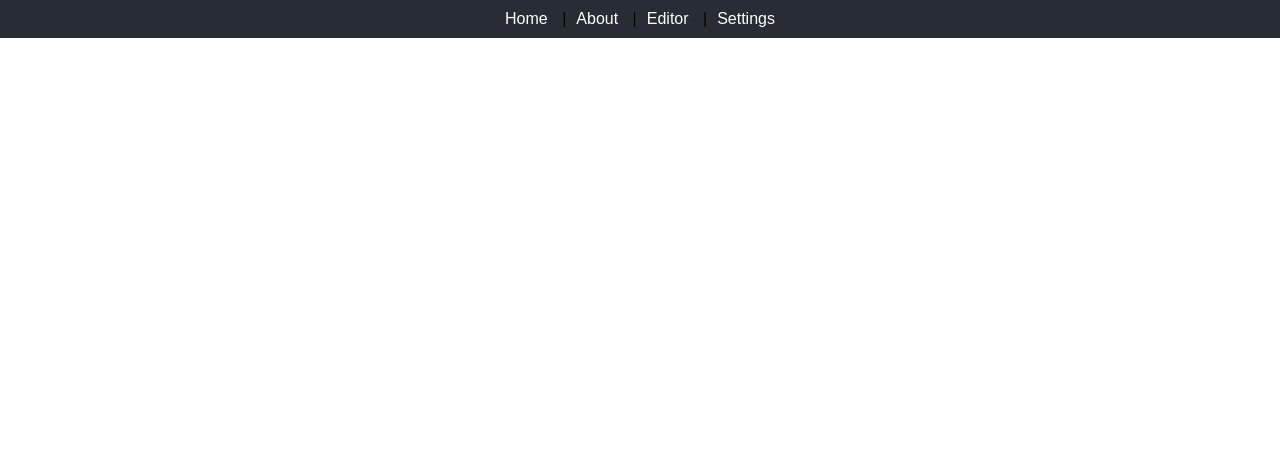
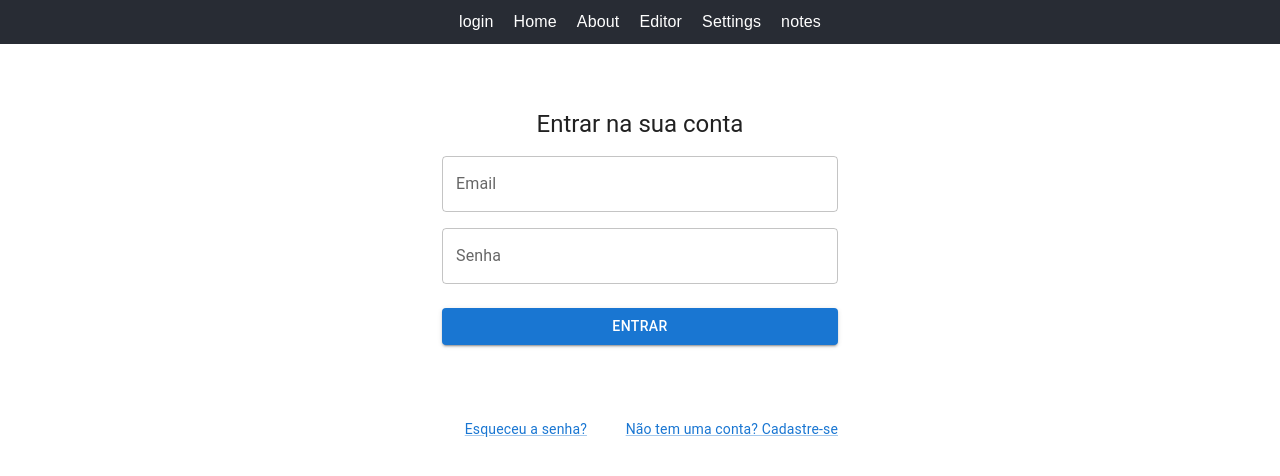
Before and after one commit to maykeanselmo/Taskfy, a React (Create React App) app in the folder taskfy_web_app/: page /login in a window 1280 px wide. Shown: the top 476 px of the page. Built offline with nearby package versions, Linux system fonts and the light colour scheme.

Commit message:
telas de login e vizualizador de tasks

```diff
--- a/taskfy_web_app/src/App.js
+++ b/taskfy_web_app/src/App.js
@@ -1,34 +1,42 @@
 import React from 'react';
-import { BrowserRouter as Router, Route, Routes, Link } from 'react-router-dom';
+import { BrowserRouter as Router, Routes, Route, Link } from 'react-router-dom';
+import { GoogleOAuthProvider } from '@react-oauth/google'; // Importe o provedor do Google OAuth
 import './App.css';
+import LoginPage from './pages/login';
 import Home from './pages/home';
 import About from './pages/about';
 import Editor from './pages/editor';
 import Settings from './pages/settings';
-
+import Notes from './pages/notes';
 import { t } from './utils/translations';
 
 function App() {
   return (
+    <GoogleOAuthProvider clientId="SUA_CHAVE_DO_GOOGLE_AQUI">
       <Router>
         <div className="App">
           {/* Menu de navegação */}
           <nav>
-          <Link to="/">{t("home")}</Link> |
-          <Link to="/about">{t("about")}</Link> |
-          <Link to="/editor">{t("editor")}</Link> |
+            <Link to="/login">{t("login")}</Link>
+            <Link to="/">{t("home")}</Link>
+            <Link to="/about">{t("about")}</Link>
+            <Link to="/editor">{t("editor")}</Link>
             <Link to="/settings">{t("settings")}</Link>
+            <Link to="/notes">{t("notes")}</Link>
           </nav>
 
           {/* Rotas */}
           <Routes>
             <Route path="/" element={<Home />} />
+            <Route path="/login" element={<LoginPage />} />
             <Route path="/about" element={<About />} />
             <Route path="/editor" element={<Editor />} />
             <Route path="/settings" element={<Settings />} />
+            <Route path="/notes" element={<Notes />} />
           </Routes>
         </div>
       </Router>
+    </GoogleOAuthProvider>
   );
 }
 
--- a/taskfy_web_app/src/pages/login.jsx
+++ b/taskfy_web_app/src/pages/login.jsx
@@ -1,48 +1,126 @@
 import React, { useState } from 'react';
+import { Button, TextField, Grid, Typography, Link, Box, Container, CssBaseline } from '@mui/material';
+import { GoogleLogin } from '@react-oauth/google';
+import { useNavigate } from 'react-router-dom'; // Atualizado para useNavigate
 
-function Login() {
-  const [username, setUsername] = useState('');
+const LoginPage = () => {
+  const navigate = useNavigate(); // useNavigate substitui useHistory
+  const [email, setEmail] = useState('');
   const [password, setPassword] = useState('');
+  const [loading, setLoading] = useState(false);
+  const [error, setError] = useState('');
 
-  console.log('Login component rendered'); // Adicione este console.log
+  const handleEmailChange = (e) => setEmail(e.target.value);
+  const handlePasswordChange = (e) => setPassword(e.target.value);
 
-  const handleLogin = (e) => {
-    e.preventDefault();
-    if (username === 'admin' && password === '1234') {
-      alert('Login bem-sucedido!');
+  // Função de validação de login com placeholder para backend
+  const validateCredentials = async (email, password) => {
+    // Aqui você pode substituir por uma chamada real ao seu backend
+    // Para fins de demonstração, a função retorna um usuário válido.
+    const userDatabase = [
+      { email: 'test@example.com', password: 'password123' },
+    ];
+
+    const user = userDatabase.find(user => user.email === email);
+    if (!user) {
+      throw new Error('Usuário não encontrado');
+    }
+
+    if (user.password !== password) {
+      throw new Error('Senha incorreta');
+    }
+
+    return user;
+  };
+
+  const handleLogin = async () => {
+    setLoading(true);
+    setError('');
+
+    try {
+      await validateCredentials(email, password);
+      navigate('/dashboard');  // Redireciona após login bem-sucedido
+    } catch (err) {
+      setError(err.message);
+    } finally {
+      setLoading(false);
+    }
+  };
+
+  const handleGoogleLogin = (response) => {
+    if (response.error) {
+      setError('Falha ao autenticar com o Google');
     } else {
-      alert('Credenciais inválidas!');
+      // Lógica para processar login com Google (ex: enviar o token para o backend)
+      navigate('/dashboard');  // Redireciona após login com Google
     }
   };
 
   return (
-    <div className="login-container">
-      <h1>Login</h1>
-      <form onSubmit={handleLogin}>
-        <div>
-          <label htmlFor="username">Usuário:</label>
-          <input
-            type="text"
-            id="username"
-            value={username}
-            onChange={(e) => setUsername(e.target.value)}
-            required
-          />
-        </div>
-        <div>
-          <label htmlFor="password">Senha:</label>
-          <input
-            type="password"
-            id="password"
-            value={password}
-            onChange={(e) => setPassword(e.target.value)}
-            required
-          />
-        </div>
-        <button type="submit">Entrar</button>
-      </form>
-    </div>
+    <Container component="main" maxWidth="xs">
+      <CssBaseline />
+      <Box sx={{
+        display: 'flex', flexDirection: 'column', alignItems: 'center', mt: 8
+      }}>
+        <Typography variant="h5">Entrar na sua conta</Typography>
+
+        {error && (
+          <Typography color="error" variant="body2" sx={{ mt: 1 }}>
+            {error}
+          </Typography>
+        )}
+
+        {/* Login via email e senha */}
+        <TextField
+          label="Email"
+          variant="outlined"
+          fullWidth
+          value={email}
+          onChange={handleEmailChange}
+          sx={{ mt: 2 }}
+        />
+        <TextField
+          label="Senha"
+          variant="outlined"
+          type="password"
+          fullWidth
+          value={password}
+          onChange={handlePasswordChange}
+          sx={{ mt: 2 }}
+        />
+        <Button
+          fullWidth
+          variant="contained"
+          color="primary"
+          sx={{ mt: 3 }}
+          onClick={handleLogin}
+          disabled={loading}
+        >
+          {loading ? 'Carregando...' : 'Entrar'}
+        </Button>
+
+        {/* Login via Google */}
+        <GoogleLogin
+          onSuccess={handleGoogleLogin}
+          onError={() => setError('Falha ao autenticar com o Google')}
+          useOneTap
+        />
+
+        <Grid container spacing={2} sx={{ mt: 2 }}>
+          <Grid item xs>
+            <Link href="#" variant="body2">
+              Esqueceu a senha?
+            </Link>
+          </Grid>
+          <Grid item>
+            <Link href="#" variant="body2">
+              Não tem uma conta? Cadastre-se
+            </Link>
+          </Grid>
+        </Grid>
+      </Box>
+    </Container>
   );
-}
+};
 
-export default Login;
+export default LoginPage;
--- /dev/null
+++ b/taskfy_web_app/src/pages/notes.jsx
@@ -0,0 +1,87 @@
+import React, { useState } from "react";
+import { Container, Card, CardContent, Typography, Button, TextField, Grid } from "@mui/material";
+
+function NotesViewer() {
+  const [notes, setNotes] = useState([
+    { id: 1, content: "Primeira nota" },
+    { id: 2, content: "Segunda nota" },
+  ]);
+  const [selectedNote, setSelectedNote] = useState(null);
+  const [newNote, setNewNote] = useState("");
+
+  const handleEdit = (id) => {
+    setSelectedNote(notes.find((note) => note.id === id));
+  };
+
+  const handleSave = () => {
+    setNotes((prevNotes) =>
+      prevNotes.map((note) =>
+        note.id === selectedNote.id ? { ...note, content: selectedNote.content } : note
+      )
+    );
+    setSelectedNote(null);
+  };
+
+  const handleDelete = (id) => {
+    setNotes(notes.filter((note) => note.id !== id));
+  };
+
+  const handleCreate = () => {
+    if (newNote.trim()) {
+      setNotes([...notes, { id: Date.now(), content: newNote }]);
+      setNewNote("");
+    }
+  };
+
+  return (
+    <Container maxWidth="sm" style={{ marginTop: "20px" }}>
+      <Typography variant="h4" gutterBottom>Notas</Typography>
+      {selectedNote ? (
+        <>
+          <TextField
+            fullWidth
+            multiline
+            rows={4}
+            value={selectedNote.content}
+            onChange={(e) => setSelectedNote({ ...selectedNote, content: e.target.value })}
+          />
+          <Button variant="contained" color="primary" onClick={handleSave} style={{ marginTop: 10 }}>
+            Salvar
+          </Button>
+        </>
+      ) : (
+        <>
+          <TextField
+            fullWidth
+            multiline
+            rows={4}
+            label="Nova nota"
+            value={newNote}
+            onChange={(e) => setNewNote(e.target.value)}
+          />
+          <Button variant="contained" color="primary" onClick={handleCreate} style={{ marginTop: 10 }}>
+            Criar Nota
+          </Button>
+        </>
+      )}
+      <Grid container spacing={2} style={{ marginTop: 20 }}>
+        {notes.map((note) => (
+          <Grid item xs={12} key={note.id}>
+            <Card onClick={() => handleEdit(note.id)} style={{ cursor: "pointer" }}>
+              <CardContent>
+                <Typography variant="body1">
+                  {note.content.length > 50 ? note.content.substring(0, 50) + "..." : note.content}
+                </Typography>
+              </CardContent>
+              <Button color="secondary" onClick={() => handleDelete(note.id)}>
+                Excluir
+              </Button>
+            </Card>
+          </Grid>
+        ))}
+      </Grid>
+    </Container>
+  );
+}
+
+export default NotesViewer;
```
Lines whose indentation alone changed are shown as unchanged.
